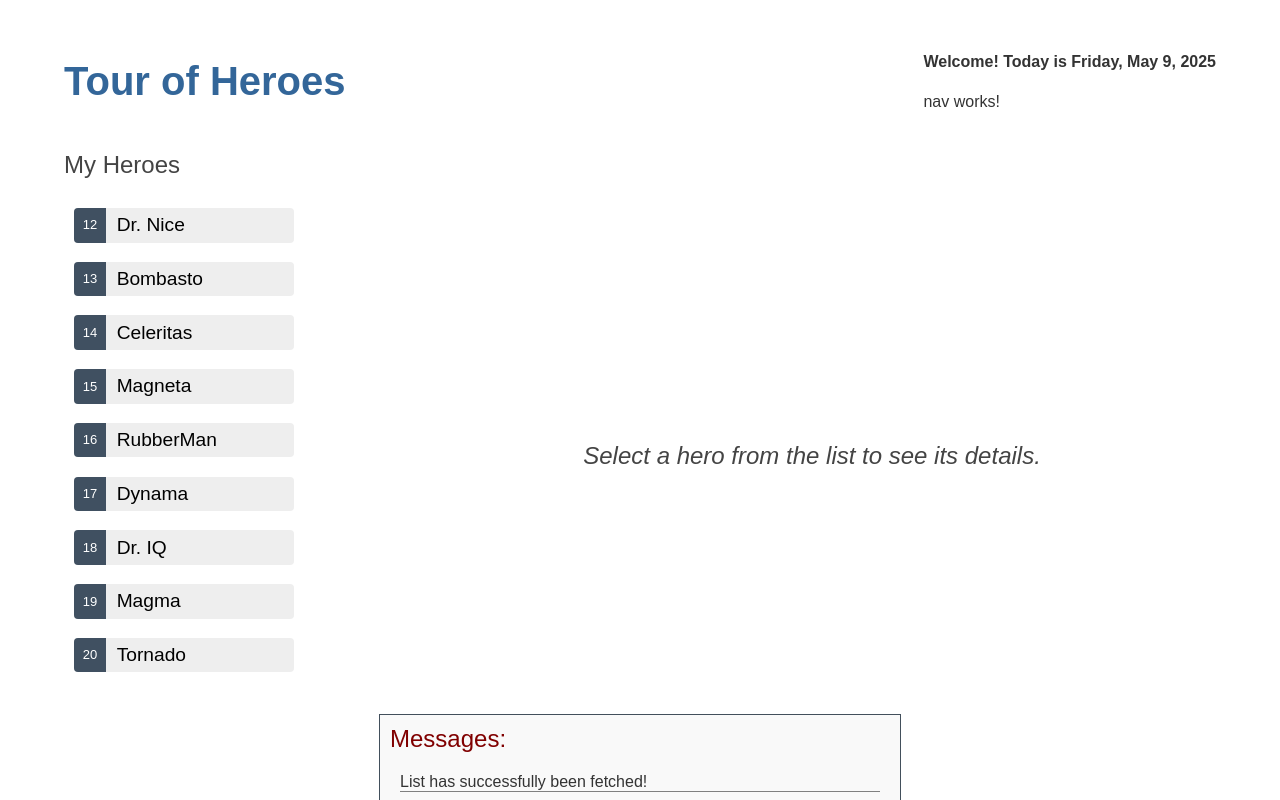
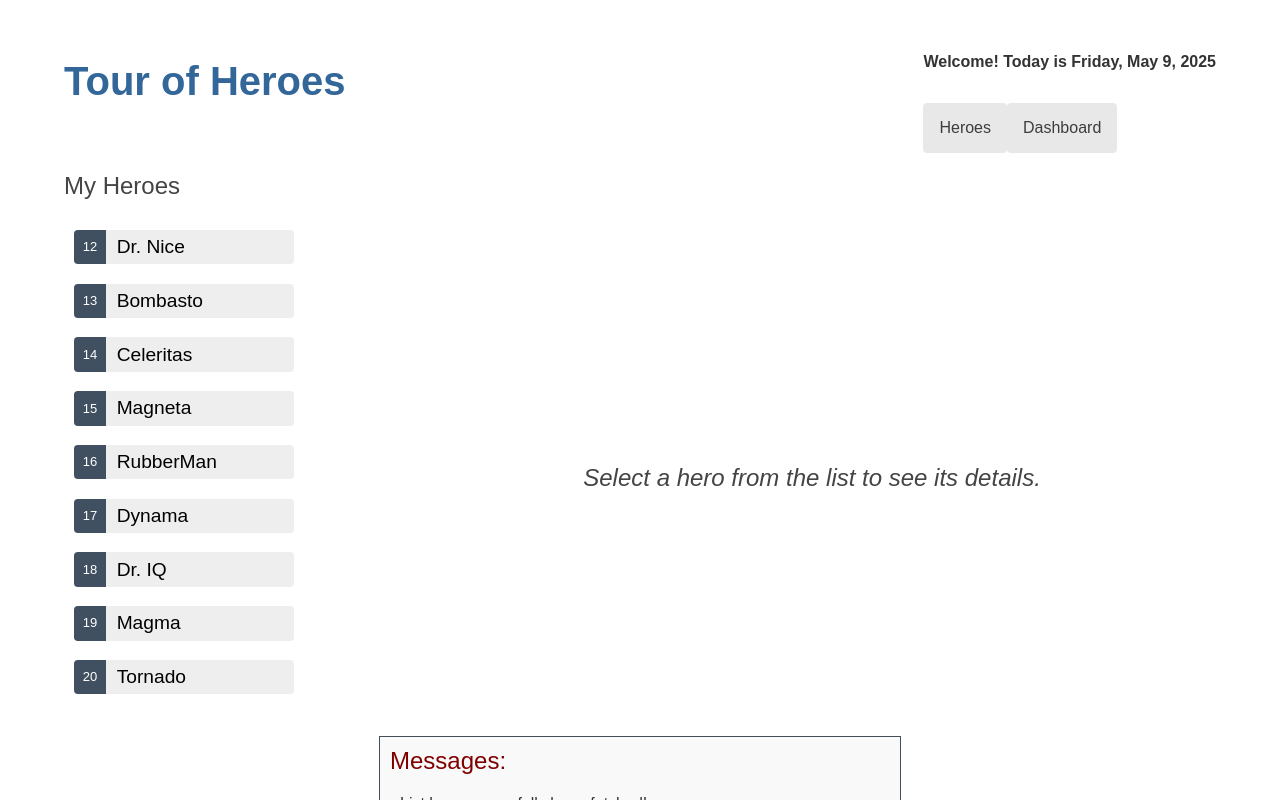
Before and after one commit to rafia-farooq/tour-of-heroes, an Angular app: page /heroes in a window 1280 px wide. Before the commit this address led to /. Shown: the top 800 px of the page. Built offline with nearby package versions, Linux system fonts and the light colour scheme.

Commit message:
added router and navigation for heroes page

```diff
--- a/src/app/app.component.html
+++ b/src/app/app.component.html
@@ -5,6 +5,5 @@
         <app-nav></app-nav>
     </div>
 </div>
-
-<app-heroes></app-heroes>
+<router-outlet></router-outlet>
 <app-messages></app-messages>
--- a/src/app/app.component.ts
+++ b/src/app/app.component.ts
@@ -1,12 +1,11 @@
 import { Component } from '@angular/core';
 import { CommonModule } from '@angular/common';
 import { NavComponent } from './nav/nav.component';
-import { HeroesComponent } from './heroes/heroes.component';
 import { MessagesComponent } from './messages/messages.component';
-
+import { RouterOutlet } from '@angular/router';
 @Component({
   selector: 'app-root',
-  imports: [CommonModule, NavComponent, HeroesComponent, MessagesComponent],
+  imports: [CommonModule, NavComponent, MessagesComponent, RouterOutlet],
   templateUrl: './app.component.html',
   styleUrl: './app.component.css'
 })
--- a/src/app/app.config.ts
+++ b/src/app/app.config.ts
@@ -1,6 +1,5 @@
 import { ApplicationConfig, provideZoneChangeDetection } from '@angular/core';
 import { provideRouter } from '@angular/router';
-
 import { routes } from './app.routes';
 
 export const appConfig: ApplicationConfig = {
--- a/src/app/app.routes.ts
+++ b/src/app/app.routes.ts
@@ -1,3 +1,6 @@
 import { Routes } from '@angular/router';
+import { HeroesComponent } from './heroes/heroes.component';
 
-export const routes: Routes = [];
+export const routes: Routes = [
+    { path: 'heroes', component: HeroesComponent }
+];
--- /dev/null
+++ b/src/app/dashboard/dashboard.component.html
@@ -0,0 +1 @@
+<p>dashboard works!</p>
--- a/src/app/nav/nav.component.css
+++ b/src/app/nav/nav.component.css
@@ -0,0 +1,17 @@
+nav a {
+  padding: 1rem;
+  text-decoration: none;
+  margin-top: 10px;
+  display: inline-block;
+  background-color: #e8e8e8;
+  color: #3d3d3d;
+  border-radius: 4px;
+}
+
+nav a:hover {
+  color: white;
+  background-color: #42545C;
+}
+nav a:active {
+  background-color: black;
+}
--- a/src/app/nav/nav.component.html
+++ b/src/app/nav/nav.component.html
@@ -1 +1,4 @@
-<p>nav works!</p>
+<nav>
+  <a routerLink="/heroes">Heroes</a>
+  <a routerLink="/dashboard">Dashboard</a>
+</nav>
--- a/src/app/nav/nav.component.ts
+++ b/src/app/nav/nav.component.ts
@@ -1,8 +1,9 @@
 import { Component } from '@angular/core';
+import { RouterLink } from '@angular/router';
 
 @Component({
   selector: 'app-nav',
-  imports: [],
+  imports: [ RouterLink],
   templateUrl: './nav.component.html',
   styleUrl: './nav.component.css'
 })
```
Also changed, not shown: src/app/dashboard/dashboard.component.ts (added, +11 -0 lines), src/app/dashboard/dashboard.component.css (added), src/main.ts (line endings or trailing spaces), 1 other file (tests, documents, lock files or other folders).
